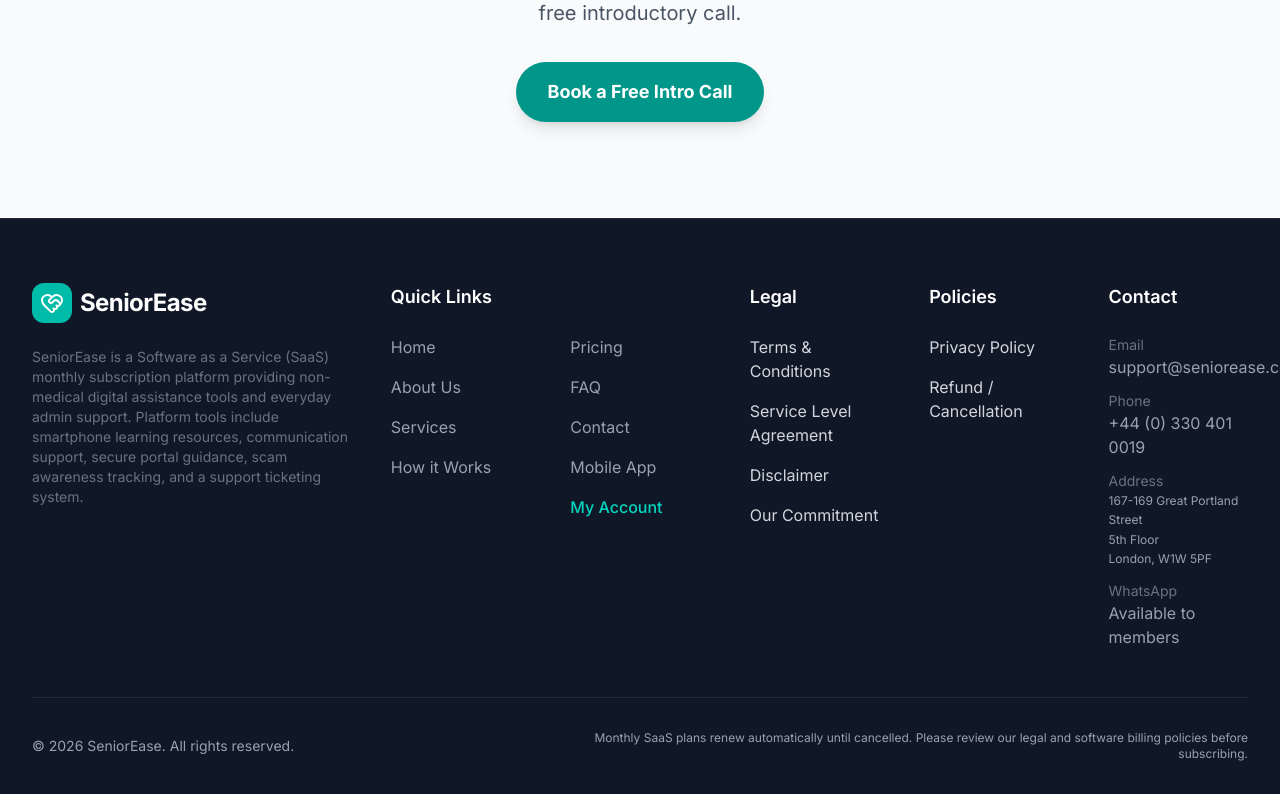
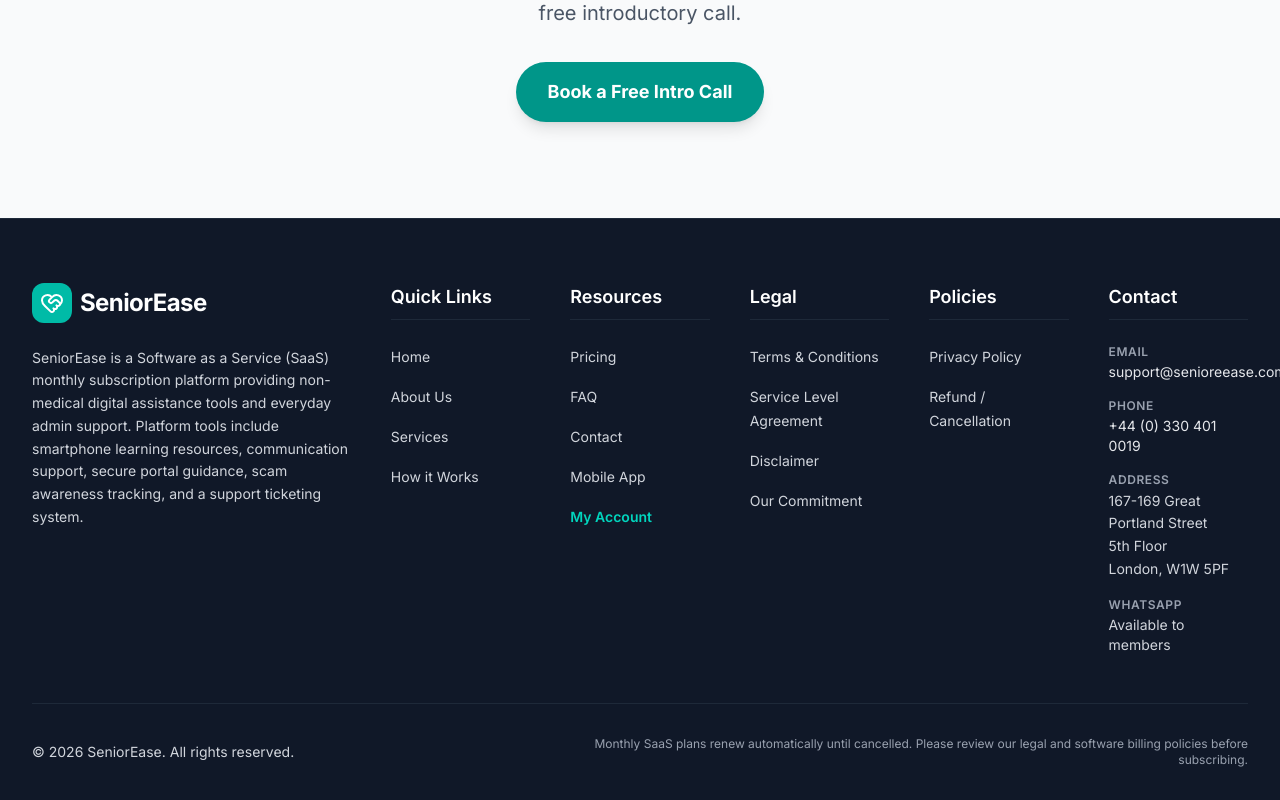
Before and after one commit to codesmashersltd/SeniorEase, a React (Vite) app: page /pricing in a window 1280 px wide. Shown: the part 2558-3358 px from the top of the page. Built offline with nearby package versions, Linux system fonts and the light colour scheme.

Commit message:
chore(seo): update domain and improve site metadata
Standardize canonical URLs, implement Organization JSON-LD schema, and add dynamic meta tags to improve SEO and crawler accessibility.

```diff
--- a/src/components/Layout.tsx
+++ b/src/components/Layout.tsx
@@ -26,8 +26,34 @@ export default function Layout() {
     { name: 'Login', path: '/account' },
   ];
 
+  // Site Organization Schema for SEO & AI Bots accessibility
+  const siteSchema = {
+    "@context": "https://schema.org",
+    "@type": "Organization",
+    "name": "Senior Ease",
+    "url": "https://www.senioreease.com",
+    "logo": "https://www.senioreease.com/logo.svg",
+    "email": "support@senioreease.com",
+    "telephone": "+443304010019",
+    "address": {
+      "@type": "PostalAddress",
+      "streetAddress": "167-169 Great Portland Street, 5th Floor",
+      "addressLocality": "London",
+      "postalCode": "W1W 5PF",
+      "addressCountry": "GB"
+    },
+    "sameAs": [
+      "https://www.senioreease.com"
+    ]
+  };
+
   return (
     <div className="min-h-screen flex flex-col bg-[#f8f9fa] text-gray-900 font-sans selection:bg-teal-100 selection:text-teal-900">
+      {/* Structured data injection for SEO & AI Crawlers */}
+      <script
+        type="application/ld+json"
+        dangerouslySetInnerHTML={{ __html: JSON.stringify(siteSchema) }}
+      />
       {/* Navigation */}
       <header className="bg-white shadow-sm sticky top-0 z-50">
         <div className="max-w-7xl mx-auto px-4 sm:px-6 lg:px-8">
@@ -119,27 +145,27 @@ export default function Layout() {
       </main>
 
       {/* Footer */}
-      <footer className="bg-gray-900 text-white pt-16 pb-8 border-t border-gray-800">
+      <footer className="bg-gray-900 text-white pt-16 pb-8 border-t border-gray-800" aria-label="Footer">
         <div className="max-w-7xl mx-auto px-4 sm:px-6 lg:px-8">
           <div className="grid grid-cols-1 md:grid-cols-7 gap-8 lg:gap-10 mb-12">
             <div className="col-span-1 md:col-span-2">
-              <Link to="/" className="flex items-center gap-2 mb-6 inline-flex">
+              <Link to="/" className="flex items-center gap-2 mb-6 inline-flex" aria-label="SeniorEase Home">
                 <div className="bg-teal-500 text-white p-2 rounded-xl">
                   <HeartHandshake size={24} />
                 </div>
                 <span className="font-bold text-2xl tracking-tight text-white">SeniorEase</span>
               </Link>
-              <p className="text-gray-500 text-sm max-w-md">
+              <p className="text-gray-300 text-sm leading-relaxed max-w-md">
                 SeniorEase is a Software as a Service (SaaS) monthly subscription platform providing non-medical digital assistance tools and everyday admin support. Platform tools include smartphone learning resources, communication support, secure portal guidance, scam awareness tracking, and a support ticketing system.
               </p>
             </div>
 
             <div>
-              <h3 className="text-lg font-semibold mb-6 text-white">Quick Links</h3>
+              <h3 className="text-lg font-semibold mb-6 text-white border-b border-gray-800 pb-2">Quick Links</h3>
               <ul className="space-y-4">
                 {navLinks.slice(0, 4).map((link) => (
                   <li key={link.name}>
-                    <Link to={link.path} className="text-gray-400 hover:text-white transition-colors">
+                    <Link to={link.path} className="text-gray-300 hover:text-white transition-colors text-sm">
                       {link.name}
                     </Link>
                   </li>
@@ -148,22 +174,22 @@ export default function Layout() {
             </div>
 
             <div>
-              <h3 className="text-lg font-semibold mb-6 text-white opacity-0 hidden md:block">More Links</h3>
+              <h3 className="text-lg font-semibold mb-6 text-white border-b border-gray-800 pb-2">Resources</h3>
               <ul className="space-y-4">
                 {navLinks.slice(4, 7).map((link) => (
                   <li key={link.name}>
-                    <Link to={link.path} className="text-gray-400 hover:text-white transition-colors">
+                    <Link to={link.path} className="text-gray-300 hover:text-white transition-colors text-sm">
                       {link.name}
                     </Link>
                   </li>
                 ))}
                 <li>
-                  <Link to="/mobile-app" className="text-gray-400 hover:text-white transition-colors">
+                  <Link to="/mobile-app" className="text-gray-300 hover:text-white transition-colors text-sm">
                     Mobile App
                   </Link>
                 </li>
                 <li>
-                  <Link to="/account" className="text-teal-400 hover:text-teal-300 font-medium transition-colors">
+                  <Link to="/account" className="text-teal-400 hover:text-teal-300 font-semibold transition-colors text-sm">
                     My Account
                   </Link>
                 </li>
@@ -171,66 +197,66 @@ export default function Layout() {
             </div>
 
             <div>
-              <h3 className="text-lg font-semibold mb-6 text-white">Legal</h3>
+              <h3 className="text-lg font-semibold mb-6 text-white border-b border-gray-800 pb-2">Legal</h3>
               <ul className="space-y-4">
                 <li>
-                  <a href="/terms" className="text-gray-300 hover:text-white transition-colors">Terms & Conditions</a>
+                  <Link to="/terms" className="text-gray-300 hover:text-white transition-colors text-sm">Terms & Conditions</Link>
                 </li>
                 <li>
-                  <a href="/sla" className="text-gray-300 hover:text-white transition-colors">Service Level Agreement</a>
+                  <Link to="/sla" className="text-gray-300 hover:text-white transition-colors text-sm">Service Level Agreement</Link>
                 </li>
                 <li>
-                  <a href="/disclaimer" className="text-gray-300 hover:text-white transition-colors">Disclaimer</a>
+                  <Link to="/disclaimer" className="text-gray-300 hover:text-white transition-colors text-sm">Disclaimer</Link>
                 </li>
                 <li>
-                  <Link to="/nhs-standards" className="text-gray-300 hover:text-white transition-colors">Our Commitment</Link>
+                  <Link to="/nhs-standards" className="text-gray-300 hover:text-white transition-colors text-sm">Our Commitment</Link>
                 </li>
               </ul>
             </div>
 
             <div>
-              <h3 className="text-lg font-semibold mb-6 text-white">Policies</h3>
+              <h3 className="text-lg font-semibold mb-6 text-white border-b border-gray-800 pb-2">Policies</h3>
               <ul className="space-y-4">
                 <li>
-                  <a href="/privacy" className="text-gray-300 hover:text-white transition-colors">Privacy Policy</a>
+                  <Link to="/privacy" className="text-gray-300 hover:text-white transition-colors text-sm">Privacy Policy</Link>
                 </li>
                 {/* <li>
-                  <Link to="/gdpr" className="text-gray-300 hover:text-white transition-colors">GDPR Compliance</Link>
+                  <Link to="/gdpr" className="text-gray-300 hover:text-white transition-colors text-sm">GDPR Compliance</Link>
                 </li> */}
                 <li>
-                  <a href="/refund" className="text-gray-300 hover:text-white transition-colors">Refund / Cancellation</a>
+                  <Link to="/refund" className="text-gray-300 hover:text-white transition-colors text-sm">Refund / Cancellation</Link>
                 </li>
               </ul>
             </div>
 
             <div>
-              <h3 className="text-lg font-semibold mb-6 text-white">Contact</h3>
-              <div className="space-y-3 text-gray-400">
-                <p className="flex flex-col">
-                  <span className="text-gray-500 text-sm">Email</span>
-                  <a href="mailto:support@seniorease.com" className="hover:text-white transition-colors">support@seniorease.com</a>
+              <h3 className="text-lg font-semibold mb-6 text-white border-b border-gray-800 pb-2">Contact</h3>
+              <div className="space-y-4 text-gray-300 text-sm">
+                <p className="flex flex-col gap-0.5">
+                  <span className="text-gray-400 text-xs font-semibold uppercase tracking-wider">Email</span>
+                  <a href="mailto:support@senioreease.com" className="hover:text-white text-gray-200 transition-colors">support@senioreease.com</a>
                 </p>
-                <p className="flex flex-col">
-                  <span className="text-gray-500 text-sm">Phone</span>
-                  <a href="tel:+443304010019" className="hover:text-white transition-colors">+44 (0) 330 401 0019</a>
+                <p className="flex flex-col gap-0.5">
+                  <span className="text-gray-400 text-xs font-semibold uppercase tracking-wider">Phone</span>
+                  <a href="tel:+443304010019" className="hover:text-white text-gray-200 transition-colors">+44 (0) 330 401 0019</a>
                 </p>
-                <p className="flex flex-col">
-                  <span className="text-gray-500 text-sm">Address</span>
-                  <span className="text-xs leading-relaxed text-gray-400">
+                <p className="flex flex-col gap-0.5">
+                  <span className="text-gray-400 text-xs font-semibold uppercase tracking-wider">Address</span>
+                  <span className="leading-relaxed text-gray-300">
                     167-169 Great Portland Street<br />
                     5th Floor<br />
                     London, W1W 5PF
                   </span>
                 </p>
-                <p className="flex flex-col">
-                  <span className="text-gray-500 text-sm">WhatsApp</span>
-                  <span>Available to members</span>
+                <p className="flex flex-col gap-0.5">
+                  <span className="text-gray-400 text-xs font-semibold uppercase tracking-wider">WhatsApp</span>
+                  <span className="text-gray-300">Available to members</span>
                 </p>
               </div>
             </div>
           </div>
 
-          <div className="pt-8 border-t border-gray-800 text-center md:text-left text-gray-400 text-sm flex flex-col md:flex-row justify-between items-center gap-4">
+          <div className="pt-8 border-t border-gray-800 text-center md:text-left text-gray-300 text-sm flex flex-col md:flex-row justify-between items-center gap-4">
             <p>&copy; {new Date().getFullYear()} SeniorEase. All rights reserved.</p>
             <div className="max-w-2xl text-xs text-gray-400 text-center md:text-right space-y-2">
               <p>Monthly SaaS plans renew automatically until cancelled. Please review our legal and software billing policies before subscribing.</p>
--- a/src/pages/Pricing.tsx
+++ b/src/pages/Pricing.tsx
@@ -1,12 +1,120 @@
 import { Link } from 'react-router-dom';
 import { CheckCircle2, Info } from 'lucide-react';
-import { useState } from 'react';
+import { useState, useEffect } from 'react';
 import { motion } from 'motion/react';
 import JoinModal from '../components/JoinModal';
 
 export default function Pricing() {
   const [isModalOpen, setIsModalOpen] = useState(false);
   const [selectedPlan, setSelectedPlan] = useState<{ name: string; price: string } | null>(null);
+
+  // SEO & AI Bot Accessibility: dynamically update page title and meta description
+  useEffect(() => {
+    const originalTitle = document.title;
+    const metaDescription = document.querySelector('meta[name="description"]');
+    const originalDescription = metaDescription ? metaDescription.getAttribute('content') : '';
+
+    document.title = "Simple Pricing Plans | Senior Ease - Digital Support & Education";
+
+    if (metaDescription) {
+      metaDescription.setAttribute('content', 'Explore simple and clear monthly pricing plans for Senior Ease digital education and technical support. Choose from Essential Care (£9.99/mo), Plus Care (£17.99/mo), or Family Care (£29.99/mo) support tiers.');
+    } else {
+      const newMeta = document.createElement('meta');
+      newMeta.name = 'description';
+      newMeta.content = 'Explore simple and clear monthly pricing plans for Senior Ease digital education and technical support. Choose from Essential Care (£9.99/mo), Plus Care (£17.99/mo), or Family Care (£29.99/mo) support tiers.';
+      document.head.appendChild(newMeta);
+    }
+
+    return () => {
+      document.title = originalTitle;
+      if (metaDescription && originalDescription) {
+        metaDescription.setAttribute('content', originalDescription);
+      }
+    };
+  }, []);
+
+  // Structured Data (JSON-LD) for Search Engines and AI bots to parse pricing accurately
+  const pricingSchema = {
+    "@context": "https://schema.org",
+    "@type": "ProductCollection",
+    "name": "Senior Ease Subscription Plans",
+    "description": "Digital education and technology support subscriptions designed to help senior citizens become confident using everyday technology.",
+    "provider": {
+      "@type": "Organization",
+      "name": "Senior Ease",
+      "url": "https://www.senioreease.com",
+      "email": "support@senioreease.com",
+      "telephone": "+443304010019"
+    },
+    "itemListElement": [
+      {
+        "@type": "Product",
+        "name": "Essential Care",
+        "description": "Basic software platform access for occasional learning. Up to 2 support requests per month. Support via phone, WhatsApp, or email.",
+        "offers": {
+          "@type": "Offer",
+          "price": "9.99",
+          "priceCurrency": "GBP",
+          "priceSpecification": {
+            "@type": "UnitPriceSpecification",
+            "price": "9.99",
+            "priceCurrency": "GBP",
+            "unitText": "Month",
+            "referenceQuantity": {
+              "@type": "QuantitativeValue",
+              "value": "1",
+              "unitCode": "MON"
+            }
+          },
+          "url": "https://www.senioreease.com/pricing"
+        }
+      },
+      {
+        "@type": "Product",
+        "name": "Plus Care",
+        "description": "Full portal access for seniors who need more regular support. Up to 5 support requests per month and 1 scheduled support call.",
+        "offers": {
+          "@type": "Offer",
+          "price": "17.99",
+          "priceCurrency": "GBP",
+          "priceSpecification": {
+            "@type": "UnitPriceSpecification",
+            "price": "17.99",
+            "priceCurrency": "GBP",
+            "unitText": "Month",
+            "referenceQuantity": {
+              "@type": "QuantitativeValue",
+              "value": "1",
+              "unitCode": "MON"
+            }
+          },
+          "url": "https://www.senioreease.com/pricing"
+        }
+      },
+      {
+        "@type": "Product",
+        "name": "Family Care",
+        "description": "Multi-user software access designed for families to support a loved one with priority handling, monthly check-ins, and video call setup assistance.",
+        "offers": {
+          "@type": "Offer",
+          "price": "29.99",
+          "priceCurrency": "GBP",
+          "priceSpecification": {
+            "@type": "UnitPriceSpecification",
+            "price": "29.99",
+            "priceCurrency": "GBP",
+            "unitText": "Month",
+            "referenceQuantity": {
+              "@type": "QuantitativeValue",
+              "value": "1",
+              "unitCode": "MON"
+            }
+          },
+          "url": "https://www.senioreease.com/pricing"
+        }
+      }
+    ]
+  };
 
   const handleGetStarted = (name: string, price: string) => {
     setSelectedPlan({ name, price });
@@ -36,7 +144,12 @@ export default function Pricing() {
   };
 
   return (
-    <div className="flex flex-col overflow-hidden">
+    <div className="flex flex-col overflow-hidden" id="pricing-page-wrapper">
+      {/* Structured data injection for SEO & AI Crawlers */}
+      <script
+        type="application/ld+json"
+        dangerouslySetInnerHTML={{ __html: JSON.stringify(pricingSchema) }}
+      />
       {/* Hero Section */}
       <section className="relative text-white py-32 overflow-hidden bg-teal-900">
         <motion.div
```
Also changed, not shown: public/robots.txt, 1 other file (tests, documents, lock files or other folders).
